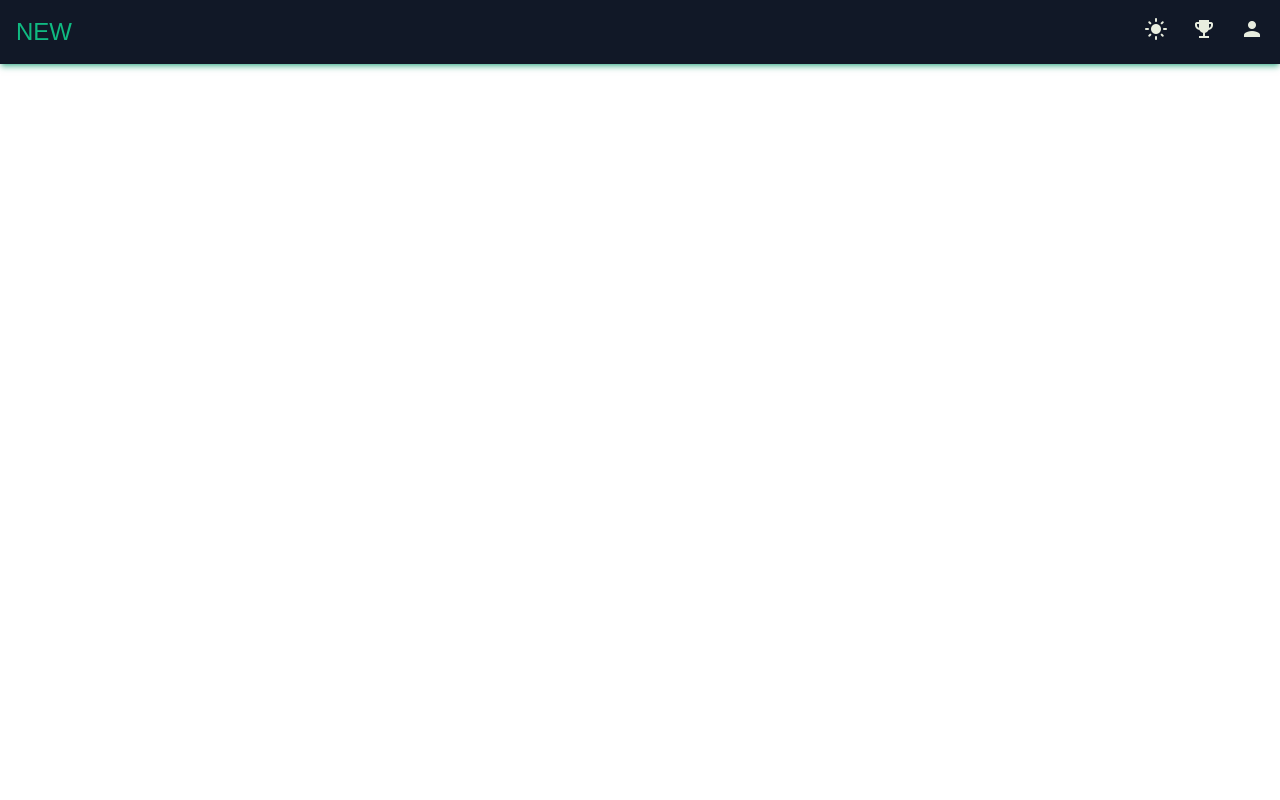
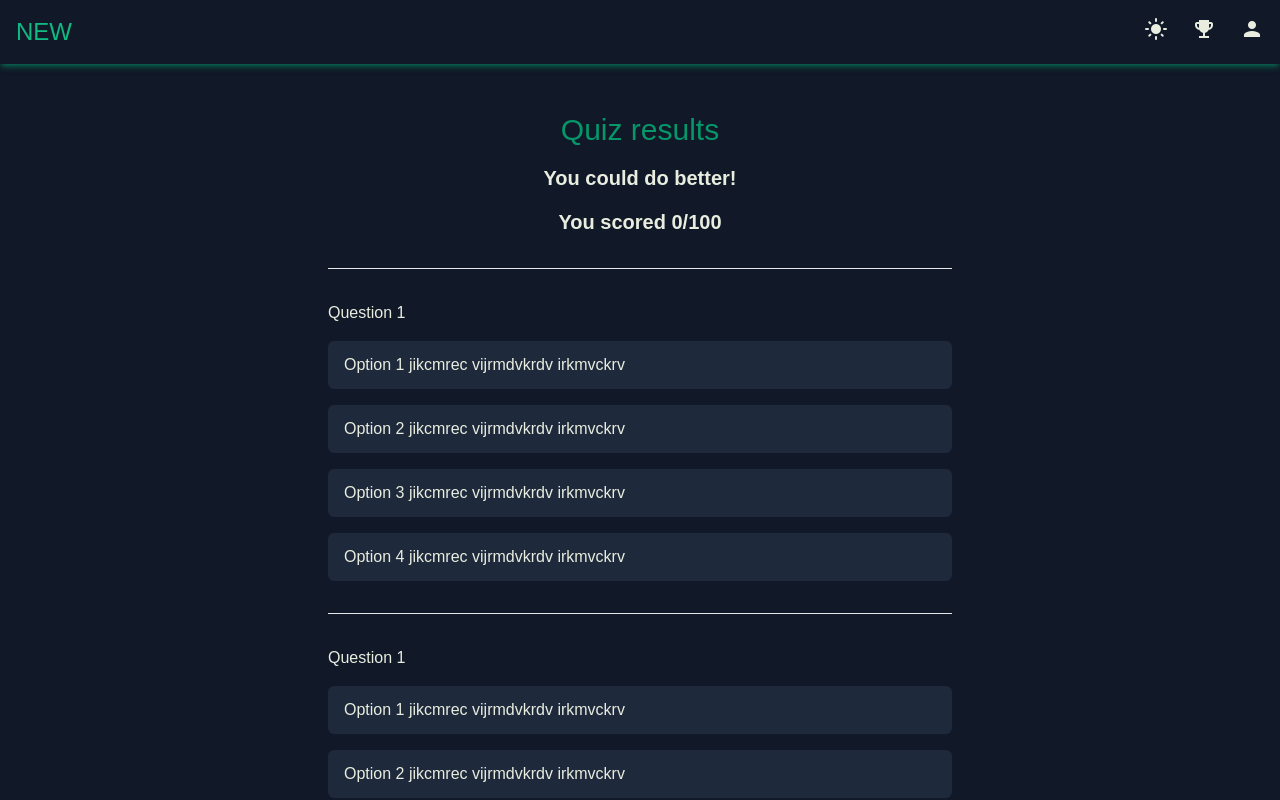
Before and after one commit to muskaanshah/quiz-app, a React (Create React App) app: page /results in a window 1280 px wide. Shown: the top 800 px of the page. Built offline with nearby package versions, Linux system fonts and the light colour scheme.

Commit message:
style: results page

```diff
--- a/src/App.js
+++ b/src/App.js
@@ -1,6 +1,6 @@
 import { Routes, Route } from "react-router-dom";
 import { Navbar } from "./components";
-import { Home, Login, Explore, Signup, Rules, QuestionPage } from "./pages";
+import { Home, Login, Explore, Signup, Rules, QuestionPage, Results } from "./pages";
 
 function App() {
     return (
@@ -13,6 +13,7 @@ function App() {
                 <Route path="/signup" element={<Signup />} />
                 <Route path="rules" element={<Rules />} />
                 <Route path="/question" element={<QuestionPage />} />
+                <Route path="/results" element={<Results />} />
             </Routes>
         </div>
     );
--- /dev/null
+++ b/src/components/QuizResultQuestion/QuizResultQuestion.jsx
@@ -0,0 +1,24 @@
+function QuizResultQuestion() {
+    return (
+        <div>
+            <div className="divider my-8"></div>
+            <p>Question 1</p>
+            <div>
+                <p className="px-4 py-3 my-4 bg-skin-fillmuted rounded-md">
+                    Option 1 jikcmrec vijrmdvkrdv irkmvckrv
+                </p>
+                <p className="px-4 py-3 my-4 bg-skin-fillmuted rounded-md">
+                    Option 2 jikcmrec vijrmdvkrdv irkmvckrv
+                </p>
+                <p className="px-4 py-3 my-4 bg-skin-fillmuted rounded-md bg-red-500">
+                    Option 3 jikcmrec vijrmdvkrdv irkmvckrv
+                </p>
+                <p className="px-4 py-3 my-4 bg-skin-fillmuted rounded-md bg-green-500">
+                    Option 4 jikcmrec vijrmdvkrdv irkmvckrv
+                </p>
+            </div>
+        </div>
+    );
+}
+
+export { QuizResultQuestion };
--- a/src/components/index.js
+++ b/src/components/index.js
@@ -1 +1,3 @@
 export { Navbar } from "./Navbar/Navbar";
+export { QuizResultQuestion } from "./QuizResultQuestion/QuizResultQuestion";
+export { CategoryCard } from "./CategoryCard/CategoryCard";
--- a/src/index.css
+++ b/src/index.css
@@ -40,6 +40,9 @@
     .input-text-auth {
         @apply my-2 box-border w-full bg-skin-fillmuted p-2 rounded text-sm
     }
+    .divider {
+        @apply border-b h-0
+    }
 }
 
 .max-w-70 {
--- /dev/null
+++ b/src/pages/Results.jsx
@@ -0,0 +1,24 @@
+import { QuizResultQuestion } from "../components";
+
+function Results() {
+    return (
+        <div className="container-body centered">
+            <div className="flex-col my-8 md:w-6/12">
+                <div className="text-center font-semibold">
+                    <p className="text-3xl text-skin-primary font-medium">Quiz results</p>
+                    <p className="my-4 text-xl">You could do better!</p>
+                    <p className="my-4 text-xl">You scored 0/100</p>
+                </div>
+                <QuizResultQuestion />
+                <QuizResultQuestion />
+                <QuizResultQuestion />
+                <QuizResultQuestion />
+                <div className="centered mt-16">
+                    <button className="button-cta">Back to home</button>
+                </div>
+            </div>
+        </div>
+    );
+}
+
+export { Results };
--- a/src/pages/index.js
+++ b/src/pages/index.js
@@ -4,3 +4,4 @@ export { Login } from "./Login";
 export { Signup } from "./Signup";
 export { Rules } from "./Rules";
 export { QuestionPage } from "./QuestionPage";
+export { Results } from "./Results";
--- a/tailwind.config.js
+++ b/tailwind.config.js
@@ -35,6 +35,11 @@ module.exports = {
                     primarylight: withOpacity("--color-primary-light"),
                 },
             },
+            border: {
+                skin: {
+                    base: withOpacity("--color-text-base"),
+                },
+            },
             fontFamily: {
                 basic: ["Catamaran", "sans-serif"],
             },
```
